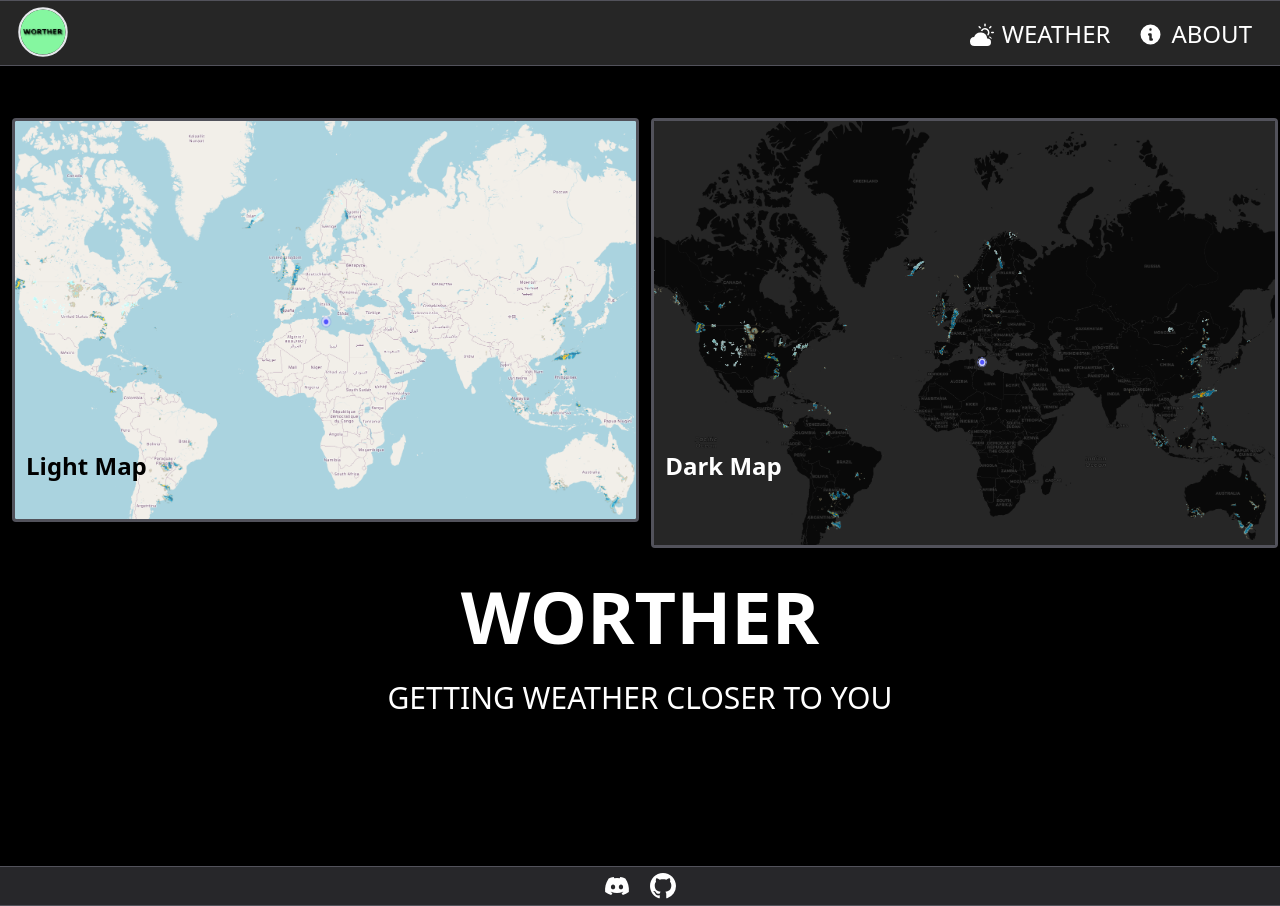
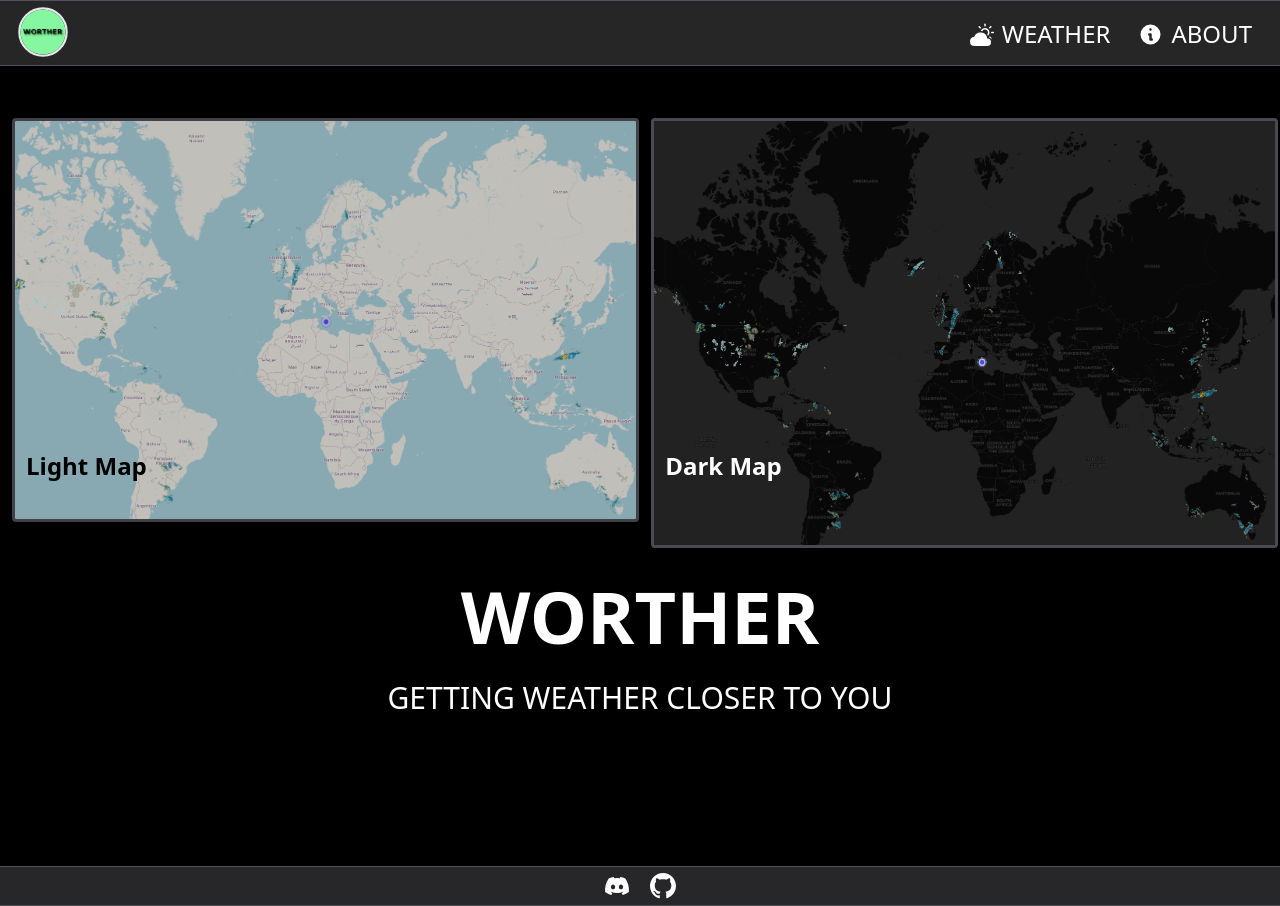
Before and after one commit to vikingnope/worther, a React (Create React App) app: page / in a window 1280 px wide. Built offline with nearby package versions, Linux system fonts and the light colour scheme.

Commit message:
Added opacity

```diff
--- a/src/pages/home.jsx
+++ b/src/pages/home.jsx
@@ -13,14 +13,14 @@ export default function Home() {
                     <div className='flex'>
                         <div id="homeImagesDiv">
                             <a href='/map/light'>
-                                <p className='relative top-96 left-3.5 flex font-bold text-black text-2xl'>Light Map</p>
-                                <img src={lightMode} className="mx-auto mt-5 hover:border-red-700 duration-300 rounded border-zinc-600 border-3" alt="light map" />
+                                <p className='relative top-96 left-3.5 flex font-bold text-black opacity-100 text-2xl z-50'>Light Map</p>
+                                <img src={lightMode} className="mx-auto mt-5 hover:border-red-700 duration-300 rounded border-zinc-600 border-3 opacity-80" alt="light map" />
                             </a>
                         </div>
                         <div id="homeImagesDiv">
                             <a href='/map/dark'>
-                                <p className='relative top-96 left-3.5 flex font-bold text-2xl'>Dark Map</p>
-                                <img src={darkMode} className="mx-auto mt-5 hover:border-red-700 duration-300 rounded border-zinc-600 homeImages border-3" alt="dark map" />
+                                <p className='relative top-96 left-3.5 flex font-bold text-2xl z-50'>Dark Map</p>
+                                <img src={darkMode} className="mx-auto mt-5 hover:border-red-700 duration-300 rounded border-zinc-600 border-3 opacity-90" alt="dark map" />
                             </a>
                         </div>
                     </div>
```
